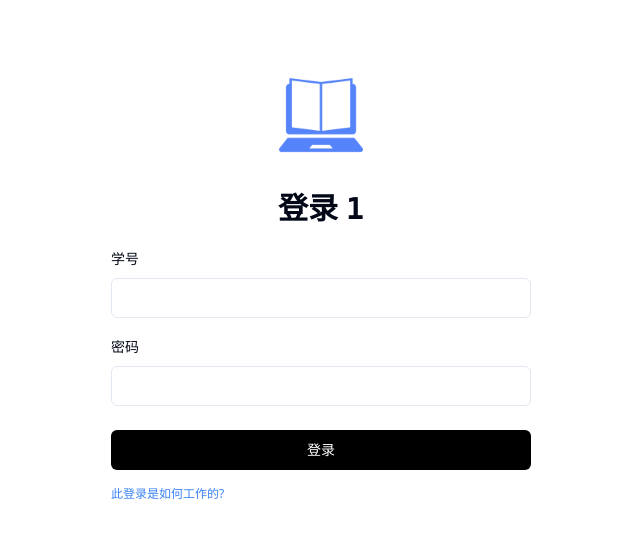
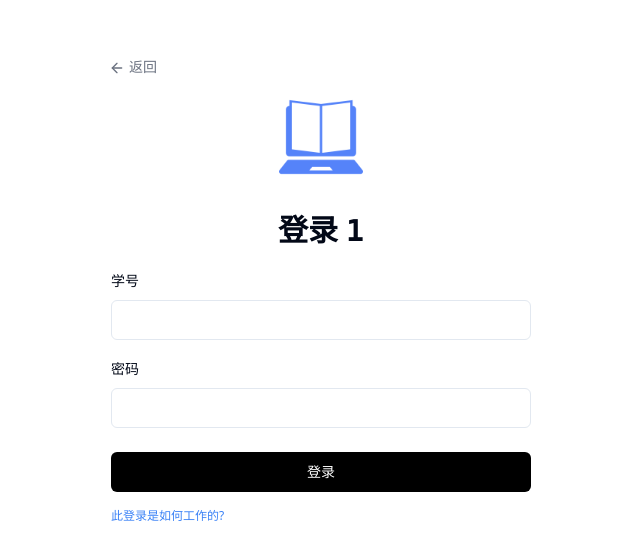
Before and after one commit to byrdocs/byrdocs-frontend, a React (Vite) app: page /login/1/1 in a window 1280 px wide. Shown: the part 132-692 px from the top of the page, without its empty margins (319-959 px from the left). Built offline with nearby package versions, Linux system fonts and the light colour scheme; what jieba-wasm would draw is missing.

Commit message:
Add return link

```diff
--- a/src/pages/Login.tsx
+++ b/src/pages/Login.tsx
@@ -1,5 +1,5 @@
 import { FormEvent, PropsWithChildren, useState } from "react"
-import { AlertCircle } from "lucide-react"
+import { AlertCircle, ArrowLeft } from "lucide-react"
 import { Link, useParams } from "react-router-dom"
 import { toast } from 'sonner';
 import {
@@ -104,6 +104,15 @@ export default function Login() {
     return (
         <>
             <div className="flex flex-col items-center justify-center min-h-screen bg-background pt-12">
+                <div className="w-full max-w-md p-3">
+                    <Link
+                        to={"/auth/" + arg.uuid + "/" + service}
+                        className="text-sm text-gray-500 hover:text-gray-700 dark:text-gray-400 dark:hover:text-gray-200 flex items-center gap-1 hover:-translate-x-1 transition-all duration-300"
+                    >
+                        <ArrowLeft className="w-4 h-4 inline-block mt-[2px]" />
+                        <span>返回</span>
+                    </Link>
+                </div>
                 <Link to="/">
                     <img src="/logo_512.png" alt="logo" className="w-24 h-24 mx-auto" />
                 </Link>
```
